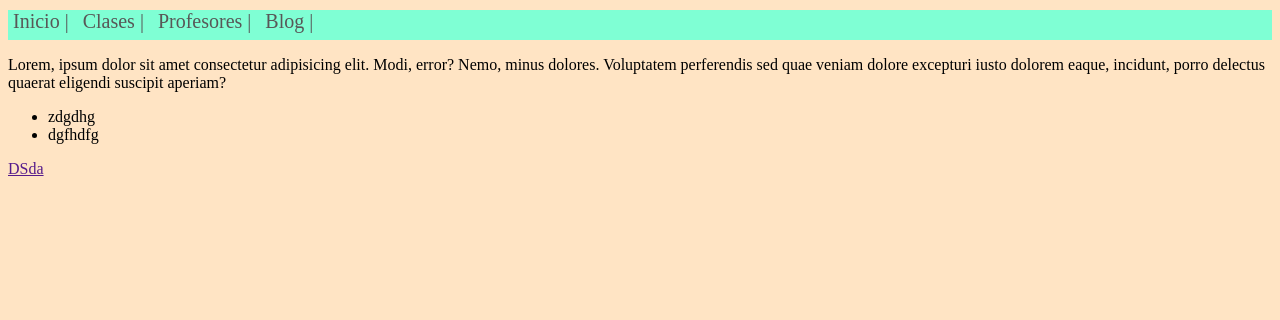
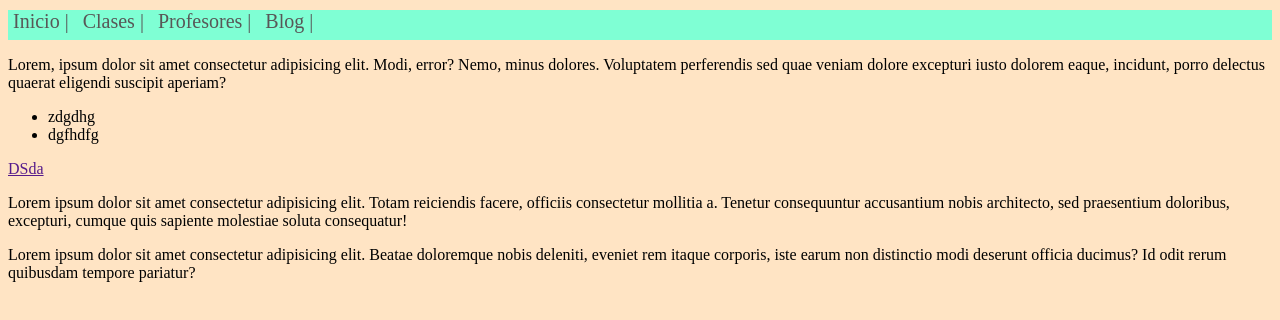
Before and after one commit to ingrafaelmartinez/pseudoclases, a plain HTML site: page index.html in a window 1280 px wide. Drawn offline with Linux system fonts and the light colour scheme.

Commit message:
Update index.html

```diff
--- a/index.html
+++ b/index.html
@@ -44,5 +44,15 @@
         <a href="">DSda</a>
     </section>
 
+    <section>
+        <p>
+            Lorem ipsum dolor sit amet consectetur adipisicing elit. Totam reiciendis facere, officiis consectetur mollitia a. Tenetur consequuntur accusantium nobis architecto, sed praesentium doloribus, excepturi, cumque quis sapiente molestiae soluta consequatur!
+        </p>
+
+        <p>
+            Lorem ipsum dolor sit amet consectetur adipisicing elit. Beatae doloremque nobis deleniti, eveniet rem itaque corporis, iste earum non distinctio modi deserunt officia ducimus? Id odit rerum quibusdam tempore pariatur?
+        </p>
+    </section>
+
 </body>
 </html>
```
